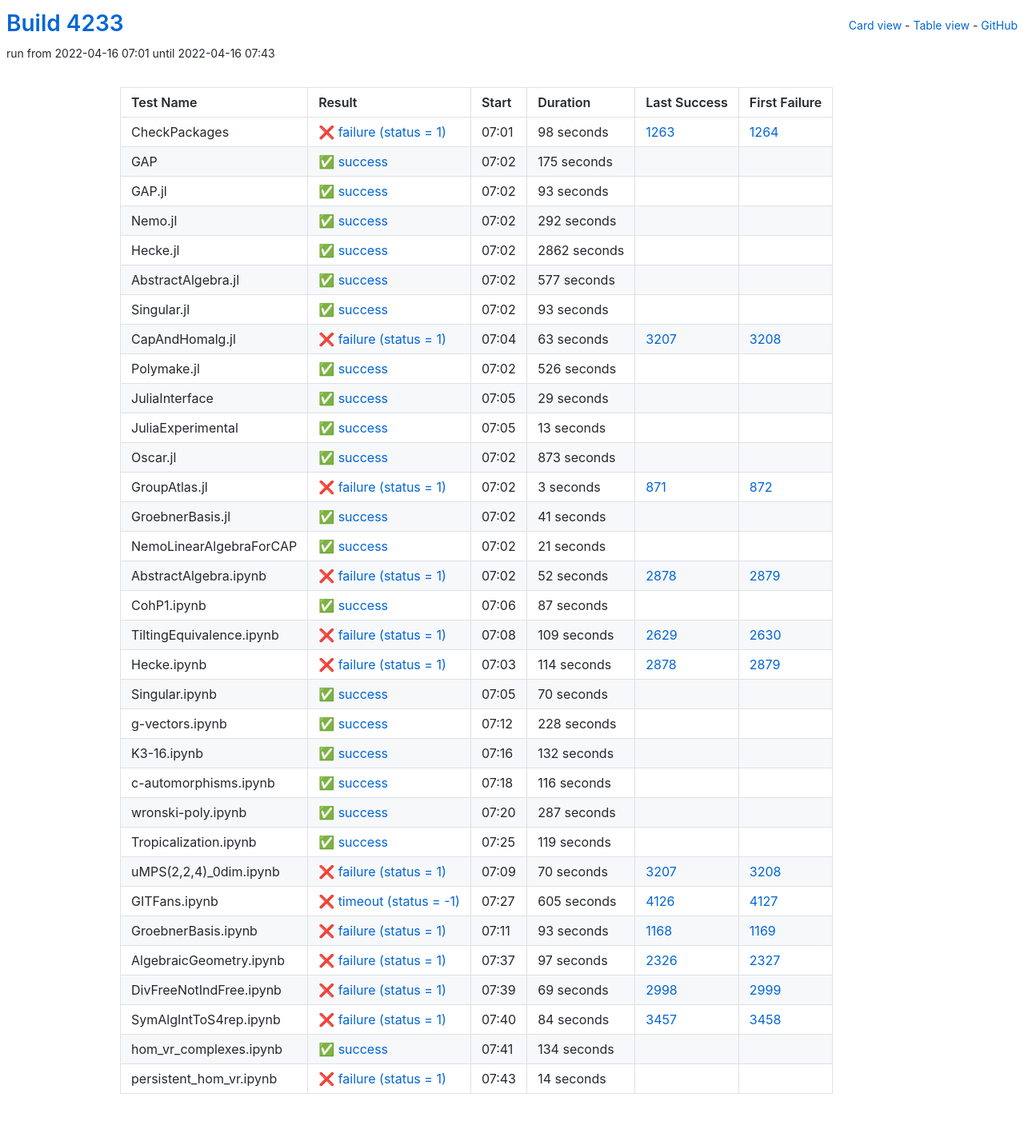
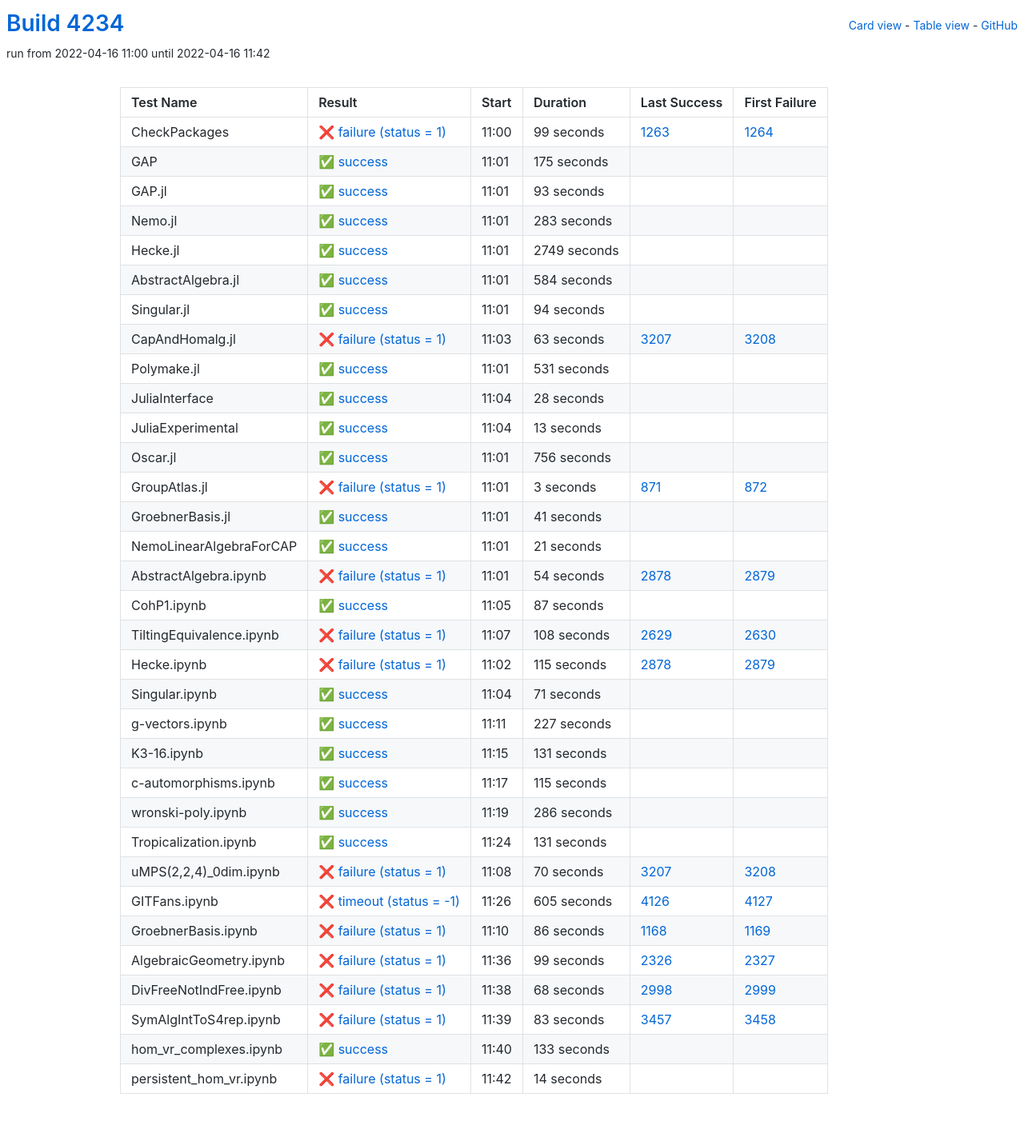
Before and after one commit to oscar-system/oscar-ci-status-stable, a Jekyll site: the page built from table.html, in a window 1280 px wide. Shown: the whole page at 80% size. Built offline with Jekyll 4.4.1, drawn with Linux system fonts in a browser that asks for light colours.

Commit message:
Build #4234

```diff
--- a/_data/ci.yml
+++ b/_data/ci.yml
@@ -1,6 +1,6 @@
 ---
-build: 4233
-build_url: https://oscarci.mathematik.uni-kl.de/job/oscar-stable/4233/
+build: 4234
+build_url: https://oscarci.mathematik.uni-kl.de/job/oscar-stable/4234/
 job: oscar-stable
 organization: oscar-system
 repo: oscar-ci-status-stable
@@ -8,20 +8,20 @@ repourl: https://github.com/oscar-system/oscar-ci-status-stable
 tests:
 - name: CheckPackages
   id: checkpackages
-  log: https://oscarci.mathematik.uni-kl.de/job/oscar-stable/4233/artifact/logs/build-4233/CheckPackages.log
-  start: 2022-04-16 07:01
+  log: https://oscarci.mathematik.uni-kl.de/job/oscar-stable/4234/artifact/logs/build-4234/CheckPackages.log
+  start: 2022-04-16 11:00
   success: false
   exitcode: 1
   status: failure
-  duration: 98
+  duration: 99
   last_success: 1263
   last_success_url: https://oscarci.mathematik.uni-kl.de/job/oscar-stable/1263/
   first_failure: 1264
   first_failure_url: https://oscarci.mathematik.uni-kl.de/job/oscar-stable/1264/
 - name: GAP
   id: gap
-  log: https://oscarci.mathematik.uni-kl.de/job/oscar-stable/4233/artifact/logs/build-4233/GAP.log
-  start: 2022-04-16 07:02
+  log: https://oscarci.mathematik.uni-kl.de/job/oscar-stable/4234/artifact/logs/build-4234/GAP.log
+  start: 2022-04-16 11:01
   success: true
   exitcode: 0
   status: success
@@ -32,8 +32,8 @@ tests:
   first_failure_url:
 - name: GAP.jl
   id: gap-jl
-  log: https://oscarci.mathematik.uni-kl.de/job/oscar-stable/4233/artifact/logs/build-4233/GAP.jl.log
-  start: 2022-04-16 07:02
+  log: https://oscarci.mathematik.uni-kl.de/job/oscar-stable/4234/artifact/logs/build-4234/GAP.jl.log
+  start: 2022-04-16 11:01
   success: true
   exitcode: 0
   status: success
@@ -44,56 +44,56 @@ tests:
   first_failure_url:
 - name: Nemo.jl
   id: nemo-jl
-  log: https://oscarci.mathematik.uni-kl.de/job/oscar-stable/4233/artifact/logs/build-4233/Nemo.jl.log
-  start: 2022-04-16 07:02
+  log: https://oscarci.mathematik.uni-kl.de/job/oscar-stable/4234/artifact/logs/build-4234/Nemo.jl.log
+  start: 2022-04-16 11:01
   success: true
   exitcode: 0
   status: success
-  duration: 292
+  duration: 283
   last_success: false
   last_success_url:
   first_failure: false
   first_failure_url:
 - name: Hecke.jl
   id: hecke-jl
-  log: https://oscarci.mathematik.uni-kl.de/job/oscar-stable/4233/artifact/logs/build-4233/Hecke.jl.log
-  start: 2022-04-16 07:02
+  log: https://oscarci.mathematik.uni-kl.de/job/oscar-stable/4234/artifact/logs/build-4234/Hecke.jl.log
+  start: 2022-04-16 11:01
   success: true
   exitcode: 0
   status: success
-  duration: 2862
+  duration: 2749
   last_success: false
   last_success_url:
   first_failure: false
   first_failure_url:
 - name: AbstractAlgebra.jl
   id: abstractalgebra-jl
-  log: https://oscarci.mathematik.uni-kl.de/job/oscar-stable/4233/artifact/logs/build-4233/AbstractAlgebra.jl.log
-  start: 2022-04-16 07:02
+  log: https://oscarci.mathematik.uni-kl.de/job/oscar-stable/4234/artifact/logs/build-4234/AbstractAlgebra.jl.log
+  start: 2022-04-16 11:01
   success: true
   exitcode: 0
   status: success
-  duration: 577
+  duration: 584
   last_success: false
   last_success_url:
   first_failure: false
   first_failure_url:
 - name: Singular.jl
   id: singular-jl
-  log: https://oscarci.mathematik.uni-kl.de/job/oscar-stable/4233/artifact/logs/build-4233/Singular.jl.log
-  start: 2022-04-16 07:02
+  log: https://oscarci.mathematik.uni-kl.de/job/oscar-stable/4234/artifact/logs/build-4234/Singular.jl.log
+  start: 2022-04-16 11:01
   success: true
   exitcode: 0
   status: success
-  duration: 93
+  duration: 94
   last_success: false
   last_success_url:
   first_failure: false
   first_failure_url:
 - name: CapAndHomalg.jl
   id: capandhomalg-jl
-  log: https://oscarci.mathematik.uni-kl.de/job/oscar-stable/4233/artifact/logs/build-4233/CapAndHomalg.jl.log
-  start: 2022-04-16 07:04
+  log: https://oscarci.mathematik.uni-kl.de/job/oscar-stable/4234/artifact/logs/build-4234/CapAndHomalg.jl.log
+  start: 2022-04-16 11:03
   success: false
   exitcode: 1
   status: failure
@@ -104,32 +104,32 @@ tests:
   first_failure_url: https://oscarci.mathematik.uni-kl.de/job/oscar-stable/3208/
 - name: Polymake.jl
   id: polymake-jl
-  log: https://oscarci.mathematik.uni-kl.de/job/oscar-stable/4233/artifact/logs/build-4233/Polymake.jl.log
-  start: 2022-04-16 07:02
+  log: https://oscarci.mathematik.uni-kl.de/job/oscar-stable/4234/artifact/logs/build-4234/Polymake.jl.log
+  start: 2022-04-16 11:01
   success: true
   exitcode: 0
   status: success
-  duration: 526
+  duration: 531
   last_success: false
   last_success_url:
   first_failure: false
   first_failure_url:
 - name: JuliaInterface
   id: juliainterface
-  log: https://oscarci.mathematik.uni-kl.de/job/oscar-stable/4233/artifact/logs/build-4233/JuliaInterface.log
-  start: 2022-04-16 07:05
+  log: https://oscarci.mathematik.uni-kl.de/job/oscar-stable/4234/artifact/logs/build-4234/JuliaInterface.log
+  start: 2022-04-16 11:04
   success: true
   exitcode: 0
   status: success
-  duration: 29
+  duration: 28
   last_success: false
   last_success_url:
   first_failure: false
   first_failure_url:
 - name: JuliaExperimental
   id: juliaexperimental
-  log: https://oscarci.mathematik.uni-kl.de/job/oscar-stable/4233/artifact/logs/build-4233/JuliaExperimental.log
-  start: 2022-04-16 07:05
+  log: https://oscarci.mathematik.uni-kl.de/job/oscar-stable/4234/artifact/logs/build-4234/JuliaExperimental.log
+  start: 2022-04-16 11:04
   success: true
   exitcode: 0
   status: success
@@ -140,20 +140,20 @@ tests:
   first_failure_url:
 - name: Oscar.jl
   id: oscar-jl
-  log: https://oscarci.mathematik.uni-kl.de/job/oscar-stable/4233/artifact/logs/build-4233/Oscar.jl.log
-  start: 2022-04-16 07:02
+  log: https://oscarci.mathematik.uni-kl.de/job/oscar-stable/4234/artifact/logs/build-4234/Oscar.jl.log
+  start: 2022-04-16 11:01
   success: true
   exitcode: 0
   status: success
-  duration: 873
+  duration: 756
   last_success: false
   last_success_url:
   first_failure: false
   first_failure_url:
 - name: GroupAtlas.jl
   id: groupatlas-jl
-  log: https://oscarci.mathematik.uni-kl.de/job/oscar-stable/4233/artifact/logs/build-4233/GroupAtlas.jl.log
-  start: 2022-04-16 07:02
+  log: https://oscarci.mathematik.uni-kl.de/job/oscar-stable/4234/artifact/logs/build-4234/GroupAtlas.jl.log
+  start: 2022-04-16 11:01
   success: false
   exitcode: 1
   status: failure
@@ -164,8 +164,8 @@ tests:
   first_failure_url: https://oscarci.mathematik.uni-kl.de/job/oscar-stable/872/
 - name: GroebnerBasis.jl
   id: groebnerbasis-jl
-  log: https://oscarci.mathematik.uni-kl.de/job/oscar-stable/4233/artifact/logs/build-4233/GroebnerBasis.jl.log
-  start: 2022-04-16 07:02
+  log: https://oscarci.mathematik.uni-kl.de/job/oscar-stable/4234/artifact/logs/build-4234/GroebnerBasis.jl.log
+  start: 2022-04-16 11:01
   success: true
   exitcode: 0
   status: success
@@ -176,8 +176,8 @@ tests:
   first_failure_url:
 - name: NemoLinearAlgebraForCAP
   id: nemolinearalgebraforcap
-  log: https://oscarci.mathematik.uni-kl.de/job/oscar-stable/4233/artifact/logs/build-4233/NemoLinearAlgebraForCAP.log
-  start: 2022-04-16 07:02
+  log: https://oscarci.mathematik.uni-kl.de/job/oscar-stable/4234/artifact/logs/build-4234/NemoLinearAlgebraForCAP.log
+  start: 2022-04-16 11:01
   success: true
   exitcode: 0
   status: success
@@ -188,20 +188,20 @@ tests:
   first_failure_url:
 - name: AbstractAlgebra.ipynb
   id: abstractalgebra-ipynb
-  log: https://oscarci.mathematik.uni-kl.de/job/oscar-stable/4233/artifact/logs/build-4233/AbstractAlgebra.ipynb.log
-  start: 2022-04-16 07:02
+  log: https://oscarci.mathematik.uni-kl.de/job/oscar-stable/4234/artifact/logs/build-4234/AbstractAlgebra.ipynb.log
+  start: 2022-04-16 11:01
   success: false
   exitcode: 1
   status: failure
-  duration: 52
+  duration: 54
   last_success: 2878
   last_success_url: https://oscarci.mathematik.uni-kl.de/job/oscar-stable/2878/
   first_failure: 2879
   first_failure_url: https://oscarci.mathematik.uni-kl.de/job/oscar-stable/2879/
 - name: CohP1.ipynb
   id: cohp1-ipynb
-  log: https://oscarci.mathematik.uni-kl.de/job/oscar-stable/4233/artifact/logs/build-4233/CohP1.ipynb.log
-  start: 2022-04-16 07:06
+  log: https://oscarci.mathematik.uni-kl.de/job/oscar-stable/4234/artifact/logs/build-4234/CohP1.ipynb.log
+  start: 2022-04-16 11:05
   success: true
   exitcode: 0
   status: success
@@ -212,104 +212,104 @@ tests:
   first_failure_url:
 - name: TiltingEquivalence.ipynb
   id: tiltingequivalence-ipynb
-  log: https://oscarci.mathematik.uni-kl.de/job/oscar-stable/4233/artifact/logs/build-4233/TiltingEquivalence.ipynb.log
-  start: 2022-04-16 07:08
+  log: https://oscarci.mathematik.uni-kl.de/job/oscar-stable/4234/artifact/logs/build-4234/TiltingEquivalence.ipynb.log
+  start: 2022-04-16 11:07
   success: false
   exitcode: 1
   status: failure
-  duration: 109
+  duration: 108
   last_success: 2629
   last_success_url: https://oscarci.mathematik.uni-kl.de/job/oscar-stable/2629/
   first_failure: 2630
   first_failure_url: https://oscarci.mathematik.uni-kl.de/job/oscar-stable/2630/
 - name: Hecke.ipynb
   id: hecke-ipynb
-  log: https://oscarci.mathematik.uni-kl.de/job/oscar-stable/4233/artifact/logs/build-4233/Hecke.ipynb.log
-  start: 2022-04-16 07:03
+  log: https://oscarci.mathematik.uni-kl.de/job/oscar-stable/4234/artifact/logs/build-4234/Hecke.ipynb.log
+  start: 2022-04-16 11:02
   success: false
   exitcode: 1
   status: failure
-  duration: 114
+  duration: 115
   last_success: 2878
   last_success_url: https://oscarci.mathematik.uni-kl.de/job/oscar-stable/2878/
   first_failure: 2879
   first_failure_url: https://oscarci.mathematik.uni-kl.de/job/oscar-stable/2879/
 - name: Singular.ipynb
   id: singular-ipynb
-  log: https://oscarci.mathematik.uni-kl.de/job/oscar-stable/4233/artifact/logs/build-4233/Singular.ipynb.log
-  start: 2022-04-16 07:05
+  log: https://oscarci.mathematik.uni-kl.de/job/oscar-stable/4234/artifact/logs/build-4234/Singular.ipynb.log
+  start: 2022-04-16 11:04
   success: true
   exitcode: 0
   status: success
-  duration: 70
+  duration: 71
   last_success: false
   last_success_url:
   first_failure: false
   first_failure_url:
 - name: g-vectors.ipynb
   id: g-vectors-ipynb
-  log: https://oscarci.mathematik.uni-kl.de/job/oscar-stable/4233/artifact/logs/build-4233/g-vectors.ipynb.log
-  start: 2022-04-16 07:12
+  log: https://oscarci.mathematik.uni-kl.de/job/oscar-stable/4234/artifact/logs/build-4234/g-vectors.ipynb.log
+  start: 2022-04-16 11:11
   success: true
   exitcode: 0
   status: success
-  duration: 228
+  duration: 227
   last_success: false
   last_success_url:
   first_failure: false
   first_failure_url:
 - name: K3-16.ipynb
   id: k3-16-ipynb
-  log: https://oscarci.mathematik.uni-kl.de/job/oscar-stable/4233/artifact/logs/build-4233/K3-16.ipynb.log
-  start: 2022-04-16 07:16
+  log: https://oscarci.mathematik.uni-kl.de/job/oscar-stable/4234/artifact/logs/build-4234/K3-16.ipynb.log
+  start: 2022-04-16 11:15
   success: true
   exitcode: 0
   status: success
-  duration: 132
+  duration: 131
   last_success: false
   last_success_url:
   first_failure: false
   first_failure_url:
 - name: c-automorphisms.ipynb
   id: c-automorphisms-ipynb
-  log: https://oscarci.mathematik.uni-kl.de/job/oscar-stable/4233/artifact/logs/build-4233/c-automorphisms.ipynb.log
-  start: 2022-04-16 07:18
+  log: https://oscarci.mathematik.uni-kl.de/job/oscar-stable/4234/artifact/logs/build-4234/c-automorphisms.ipynb.log
+  start: 2022-04-16 11:17
   success: true
   exitcode: 0
   status: success
-  duration: 116
+  duration: 115
   last_success: false
   last_success_url:
   first_failure: false
   first_failure_url:
 - name: wronski-poly.ipynb
   id: wronski-poly-ipynb
-  log: https://oscarci.mathematik.uni-kl.de/job/oscar-stable/4233/artifact/logs/build-4233/wronski-poly.ipynb.log
-  start: 2022-04-16 07:20
+  log: https://oscarci.mathematik.uni-kl.de/job/oscar-stable/4234/artifact/logs/build-4234/wronski-poly.ipynb.log
+  start: 2022-04-16 11:19
   success: true
   exitcode: 0
   status: success
-  duration: 287
+  duration: 286
   last_success: false
   last_success_url:
   first_failure: false
   first_failure_url:
 - name: Tropicalization.ipynb
   id: tropicalization-ipynb
-  log: https://oscarci.mathematik.uni-kl.de/job/oscar-stable/4233/artifact/logs/build-4233/Tropicalization.ipynb.log
-  start: 2022-04-16 07:25
+  log: https://oscarci.mathematik.uni-kl.de/job/oscar-stable/4234/artifact/logs/build-4234/Tropicalization.ipynb.log
+  start: 2022-04-16 11:24
   success: true
   exitcode: 0
   status: success
-  duration: 119
+  duration: 131
   last_success: false
   last_success_url:
   first_failure: false
   first_failure_url:
 - name: uMPS(2,2,4)_0dim.ipynb
   id: umps-2-2-4-0dim-ipynb
-  log: https://oscarci.mathematik.uni-kl.de/job/oscar-stable/4233/artifact/logs/build-4233/uMPS-2-2-4-_0dim.ipynb.log
-  start: 2022-04-16 07:09
+  log: https://oscarci.mathematik.uni-kl.de/job/oscar-stable/4234/artifact/logs/build-4234/uMPS-2-2-4-_0dim.ipynb.log
+  start: 2022-04-16 11:08
   success: false
   exitcode: 1
   status: failure
@@ -320,8 +320,8 @@ tests:
   first_failure_url: https://oscarci.mathematik.uni-kl.de/job/oscar-stable/3208/
 - name: GITFans.ipynb
   id: gitfans-ipynb
-  log: https://oscarci.mathematik.uni-kl.de/job/oscar-stable/4233/artifact/logs/build-4233/GITFans.ipynb.log
-  start: 2022-04-16 07:27
+  log: https://oscarci.mathematik.uni-kl.de/job/oscar-stable/4234/artifact/logs/build-4234/GITFans.ipynb.log
+  start: 2022-04-16 11:26
   success: false
   exitcode: -1
   status: timeout
@@ -332,68 +332,68 @@ tests:
   first_failure_url: https://oscarci.mathematik.uni-kl.de/job/oscar-stable/4127/
 - name: GroebnerBasis.ipynb
   id: groebnerbasis-ipynb
-  log: https://oscarci.mathematik.uni-kl.de/job/oscar-stable/4233/artifact/logs/build-4233/GroebnerBasis.ipynb.log
-  start: 2022-04-16 07:11
+  log: https://oscarci.mathematik.uni-kl.de/job/oscar-stable/4234/artifact/logs/build-4234/GroebnerBasis.ipynb.log
+  start: 2022-04-16 11:10
   success: false
   exitcode: 1
   status: failure
-  duration: 93
+  duration: 86
   last_success: 1168
   last_success_url: https://oscarci.mathematik.uni-kl.de/job/oscar-stable/1168/
   first_failure: 1169
   first_failure_url: https://oscarci.mathematik.uni-kl.de/job/oscar-stable/1169/
 - name: AlgebraicGeometry.ipynb
   id: algebraicgeometry-ipynb
-  log: https://oscarci.mathematik.uni-kl.de/job/oscar-stable/4233/artifact/logs/build-4233/AlgebraicGeometry.ipynb.log
-  start: 2022-04-16 07:37
+  log: https://oscarci.mathematik.uni-kl.de/job/oscar-stable/4234/artifact/logs/build-4234/AlgebraicGeometry.ipynb.log
+  start: 2022-04-16 11:36
   success: false
   exitcode: 1
   status: failure
-  duration: 97
+  duration: 99
   last_success: 2326
   last_success_url: https://oscarci.mathematik.uni-kl.de/job/oscar-stable/2326/
   first_failure: 2327
   first_failure_url: https://oscarci.mathematik.uni-kl.de/job/oscar-stable/2327/
 - name: DivFreeNotIndFree.ipynb
   id: divfreenotindfree-ipynb
-  log: https://oscarci.mathematik.uni-kl.de/job/oscar-stable/4233/artifact/logs/build-4233/DivFreeNotIndFree.ipynb.log
-  start: 2022-04-16 07:39
+  log: https://oscarci.mathematik.uni-kl.de/job/oscar-stable/4234/artifact/logs/build-4234/DivFreeNotIndFree.ipynb.log
+  start: 2022-04-16 11:38
   success: false
   exitcode: 1
   status: failure
-  duration: 69
+  duration: 68
   last_success: 2998
   last_success_url: https://oscarci.mathematik.uni-kl.de/job/oscar-stable/2998/
   first_failure: 2999
   first_failure_url: https://oscarci.mathematik.uni-kl.de/job/oscar-stable/2999/
 - name: SymAlgIntToS4rep.ipynb
   id: symalginttos4rep-ipynb
-  log: https://oscarci.mathematik.uni-kl.de/job/oscar-stable/4233/artifact/logs/build-4233/SymAlgIntToS4rep.ipynb.log
-  start: 2022-04-16 07:40
+  log: https://oscarci.mathematik.uni-kl.de/job/oscar-stable/4234/artifact/logs/build-4234/SymAlgIntToS4rep.ipynb.log
+  start: 2022-04-16 11:39
   success: false
   exitcode: 1
   status: failure
-  duration: 84
+  duration: 83
   last_success: 3457
   last_success_url: https://oscarci.mathematik.uni-kl.de/job/oscar-stable/3457/
   first_failure: 3458
   first_failure_url: https://oscarci.mathematik.uni-kl.de/job/oscar-stable/3458/
 - name: hom_vr_complexes.ipynb
   id: hom-vr-complexes-ipynb
-  log: https://oscarci.mathematik.uni-kl.de/job/oscar-stable/4233/artifact/logs/build-4233/hom_vr_complexes.ipynb.log
-  start: 2022-04-16 07:41
+  log: https://oscarci.mathematik.uni-kl.de/job/oscar-stable/4234/artifact/logs/build-4234/hom_vr_complexes.ipynb.log
+  start: 2022-04-16 11:40
   success: true
   exitcode: 0
   status: success
-  duration: 134
+  duration: 133
   last_success: false
   last_success_url:
   first_failure: false
   first_failure_url:
 - name: persistent_hom_vr.ipynb
   id: persistent-hom-vr-ipynb
-  log: https://oscarci.mathematik.uni-kl.de/job/oscar-stable/4233/artifact/logs/build-4233/persistent_hom_vr.ipynb.log
-  start: 2022-04-16 07:43
+  log: https://oscarci.mathematik.uni-kl.de/job/oscar-stable/4234/artifact/logs/build-4234/persistent_hom_vr.ipynb.log
+  start: 2022-04-16 11:42
   success: false
   exitcode: 1
   status: failure
```
Also changed, not shown: README.md.
